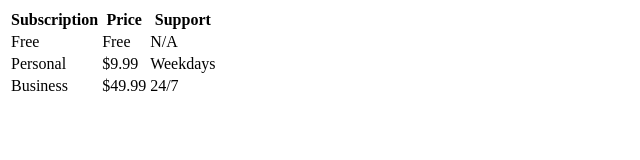
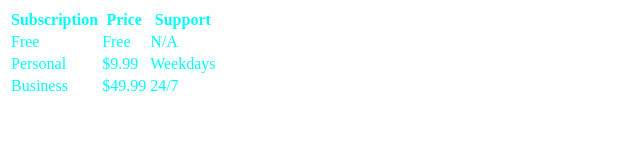
Before and after one commit to gandolfoni/martyvb.com-webdev-practice, a plain HTML site: page websitefiles/index.html in a window 1280 px wide. Shown: the whole page, without its empty margins (0-640 px from the left). Drawn offline with Linux system fonts and the light colour scheme.

Commit message:
linked index html with css

```diff
--- a/websitefiles/css/main.css
+++ /dev/null
@@ -1,295 +0,0 @@
-
-    "$schema": "https://aka.ms/terminal-profiles-schema",
-    "actions":
-    [
-        {
-            "command":
-            {
-                "action": "copy",
-                "singleLine": false
-            },
-            "keys": "ctrl+c"
-        },
-        {
-            "command": "find",
-            "keys": "ctrl+shift+f"
-        },
-        {
-            "command": "paste",
-            "keys": "ctrl+v"
-        },
-        {
-            "command":
-            {
-                "action": "splitPane",
-                "split": "auto",
-                "splitMode": "duplicate"
-            },
-            "keys": "alt+shift+d"
-        }
-    ],
-    "copyFormatting": "none",
-    "copyOnSelect": false,
-    "defaultProfile": "{a114e910-b4b2-4bd2-aa9d-94294d88e05b}",
-    "profiles":
-    {
-        "defaults": {},
-        "list":
-        [
-            {
-                "colorScheme": "Campbell",
-                "commandline": "powershell.exe",
-                "font":
-                {
-                    "face": "Noto Mono"
-                },
-                "guid": "{61c54bbd-c2c6-5271-96e7-009a87ff44bf}",
-                "hidden": false,
-                "name": "Windows PowerShell"
-            },
-            {
-                "commandline": "cmd.exe",
-                "guid": "{0caa0dad-35be-5f56-a8ff-afceeeaa6101}",
-                "hidden": false,
-                "name": "Command Prompt"
-            },
-            {
-                "colorScheme": "Tango Dark",
-                "commandline": "wsl.exe -d Ubuntu-20.04",
-                "cursorShape": "vintage",
-                "font":
-                {
-                    "face": "Source Code Pro"
-                },
-                "guid": "{a114e910-b4b2-4bd2-aa9d-94294d88e05b}",
-                "icon": "ms-appx:///ProfileIcons/{9acb9455-ca41-5af7-950f-6bca1bc9722f}.png",
-                "intenseTextStyle": "bright",
-                "name": "Ubuntu-20.04 (Copy)",
-                "startingDirectory": "%USERPROFILE%",
-                "useAcrylic": false
-            },
-            {
-                "colorScheme": "Campbell Powershell",
-                "commandline": "Azure",
-                "font":
-                {
-                    "face": "Cascadia Code"
-                },
-                "guid": "{ce131a66-09b2-460c-9e1e-9d3ac3a702e1}",
-                "icon": "ms-appx:///ProfileIcons/{b453ae62-4e3d-5e58-b989-0a998ec441b8}.png",
-                "name": "Azure Cloud Shell (Copy)",
-                "startingDirectory": "%USERPROFILE%"
-            }
-        ]
-    },
-    "schemes":
-    [
-        {
-            "background": "#0C0C0C",
-            "black": "#0C0C0C",
-            "blue": "#0037DA",
-            "brightBlack": "#767676",
-            "brightBlue": "#3B78FF",
-            "brightCyan": "#61D6D6",
-            "brightGreen": "#16C60C",
-            "brightPurple": "#B4009E",
-            "brightRed": "#E74856",
-            "brightWhite": "#F2F2F2",
-            "brightYellow": "#F9F1A5",
-            "cursorColor": "#FFFFFF",
-            "cyan": "#3A96DD",
-            "foreground": "#CCCCCC",
-            "green": "#13A10E",
-            "name": "Campbell",
-            "purple": "#881798",
-            "red": "#C50F1F",
-            "selectionBackground": "#FFFFFF",
-            "white": "#CCCCCC",
-            "yellow": "#C19C00"
-        },
-        {
-            "background": "#012456",
-            "black": "#0C0C0C",
-            "blue": "#0037DA",
-            "brightBlack": "#767676",
-            "brightBlue": "#3B78FF",
-            "brightCyan": "#61D6D6",
-            "brightGreen": "#16C60C",
-            "brightPurple": "#B4009E",
-            "brightRed": "#E74856",
-            "brightWhite": "#F2F2F2",
-            "brightYellow": "#F9F1A5",
-            "cursorColor": "#FFFFFF",
-            "cyan": "#3A96DD",
-            "foreground": "#CCCCCC",
-            "green": "#13A10E",
-            "name": "Campbell Powershell",
-            "purple": "#881798",
-            "red": "#C50F1F",
-            "selectionBackground": "#FFFFFF",
-            "white": "#CCCCCC",
-            "yellow": "#C19C00"
-        },
-        {
-            "background": "#282C34",
-            "black": "#282C34",
-            "blue": "#61AFEF",
-            "brightBlack": "#5A6374",
-            "brightBlue": "#61AFEF",
-            "brightCyan": "#56B6C2",
-            "brightGreen": "#98C379",
-            "brightPurple": "#C678DD",
-            "brightRed": "#E06C75",
-            "brightWhite": "#DCDFE4",
-            "brightYellow": "#E5C07B",
-            "cursorColor": "#FFFFFF",
-            "cyan": "#56B6C2",
-            "foreground": "#DCDFE4",
-            "green": "#98C379",
-            "name": "One Half Dark",
-            "purple": "#C678DD",
-            "red": "#E06C75",
-            "selectionBackground": "#FFFFFF",
-            "white": "#DCDFE4",
-            "yellow": "#E5C07B"
-        },
-        {
-            "background": "#FAFAFA",
-            "black": "#383A42",
-            "blue": "#0184BC",
-            "brightBlack": "#4F525D",
-            "brightBlue": "#61AFEF",
-            "brightCyan": "#56B5C1",
-            "brightGreen": "#98C379",
-            "brightPurple": "#C577DD",
-            "brightRed": "#DF6C75",
-            "brightWhite": "#FFFFFF",
-            "brightYellow": "#E4C07A",
-            "cursorColor": "#4F525D",
-            "cyan": "#0997B3",
-            "foreground": "#383A42",
-            "green": "#50A14F",
-            "name": "One Half Light",
-            "purple": "#A626A4",
-            "red": "#E45649",
-            "selectionBackground": "#FFFFFF",
-            "white": "#FAFAFA",
-            "yellow": "#C18301"
-        },
-        {
-            "background": "#002B36",
-            "black": "#002B36",
-            "blue": "#268BD2",
-            "brightBlack": "#073642",
-            "brightBlue": "#839496",
-            "brightCyan": "#93A1A1",
-            "brightGreen": "#586E75",
-            "brightPurple": "#6C71C4",
-            "brightRed": "#CB4B16",
-            "brightWhite": "#FDF6E3",
-            "brightYellow": "#657B83",
-            "cursorColor": "#FFFFFF",
-            "cyan": "#2AA198",
-            "foreground": "#839496",
-            "green": "#859900",
-            "name": "Solarized Dark",
-            "purple": "#D33682",
-            "red": "#DC322F",
-            "selectionBackground": "#FFFFFF",
-            "white": "#EEE8D5",
-            "yellow": "#B58900"
-        },
-        {
-            "background": "#FDF6E3",
-            "black": "#002B36",
-            "blue": "#268BD2",
-            "brightBlack": "#073642",
-            "brightBlue": "#839496",
-            "brightCyan": "#93A1A1",
-            "brightGreen": "#586E75",
-            "brightPurple": "#6C71C4",
-            "brightRed": "#CB4B16",
-            "brightWhite": "#FDF6E3",
-            "brightYellow": "#657B83",
-            "cursorColor": "#002B36",
-            "cyan": "#2AA198",
-            "foreground": "#657B83",
-            "green": "#859900",
-            "name": "Solarized Light",
-            "purple": "#D33682",
-            "red": "#DC322F",
-            "selectionBackground": "#FFFFFF",
-            "white": "#EEE8D5",
-            "yellow": "#B58900"
-        },
-        {
-            "background": "#000000",
-            "black": "#000000",
-            "blue": "#3465A4",
-            "brightBlack": "#555753",
-            "brightBlue": "#729FCF",
-            "brightCyan": "#34E2E2",
-            "brightGreen": "#8AE234",
-            "brightPurple": "#AD7FA8",
-            "brightRed": "#EF2929",
-            "brightWhite": "#EEEEEC",
-            "brightYellow": "#FCE94F",
-            "cursorColor": "#FFFFFF",
-            "cyan": "#06989A",
-            "foreground": "#D3D7CF",
-            "green": "#4E9A06",
-            "name": "Tango Dark",
-            "purple": "#75507B",
-            "red": "#CC0000",
-            "selectionBackground": "#FFFFFF",
-            "white": "#D3D7CF",
-            "yellow": "#C4A000"
-        },
-        {
-            "background": "#FFFFFF",
-            "black": "#000000",
-            "blue": "#3465A4",
-            "brightBlack": "#555753",
-            "brightBlue": "#729FCF",
-            "brightCyan": "#34E2E2",
-            "brightGreen": "#8AE234",
-            "brightPurple": "#AD7FA8",
-            "brightRed": "#EF2929",
-            "brightWhite": "#EEEEEC",
-            "brightYellow": "#FCE94F",
-            "cursorColor": "#000000",
-            "cyan": "#06989A",
-            "foreground": "#555753",
-            "green": "#4E9A06",
-            "name": "Tango Light",
-            "purple": "#75507B",
-            "red": "#CC0000",
-            "selectionBackground": "#FFFFFF",
-            "white": "#D3D7CF",
-            "yellow": "#C4A000"
-        },
-        {
-            "background": "#000000",
-            "black": "#000000",
-            "blue": "#000080",
-            "brightBlack": "#808080",
-            "brightBlue": "#0000FF",
-            "brightCyan": "#00FFFF",
-            "brightGreen": "#00FF00",
-            "brightPurple": "#FF00FF",
-            "brightRed": "#FF0000",
-            "brightWhite": "#FFFFFF",
-            "brightYellow": "#FFFF00",
-            "cursorColor": "#FFFFFF",
-            "cyan": "#008080",
-            "foreground": "#C0C0C0",
-            "green": "#008000",
-            "name": "Vintage",
-            "purple": "#800080",
-            "red": "#800000",
-            "selectionBackground": "#FFFFFF",
-            "white": "#C0C0C0",
-            "yellow": "#808000"
-        }
-    ]
-}
--- /dev/null
+++ b/websitefiles/index.css
@@ -0,0 +1,4 @@
+table {
+  font-family: "Times New Roman", Times, serif;
+  color: aqua;
+}
--- a/websitefiles/index.html
+++ b/websitefiles/index.html
@@ -1,11 +1,11 @@
 <!DOCTYPE html>
 <html lang="en">
-
   <head>
     <meta charset="UTF-8" />
     <meta http-equiv="X-UA-Compatible" content="IE=edge" />
     <meta name="viewport" content="width=device-width, initial-scale=1.0" />
     <title>Document</title>
+    <link rel="stylesheet" type="text/css" href="index.css" />
   </head>
 
   <body>
@@ -37,5 +37,4 @@
       </tbody>
     </table>
   </body>
-
 </html>
```
Also changed, not shown: websitefiles/labels.html (+8 -5 lines), websitefiles/css/fonts.css (deleted), websitefiles/css/index.css (deleted). Lines whose indentation alone changed are shown as unchanged.
